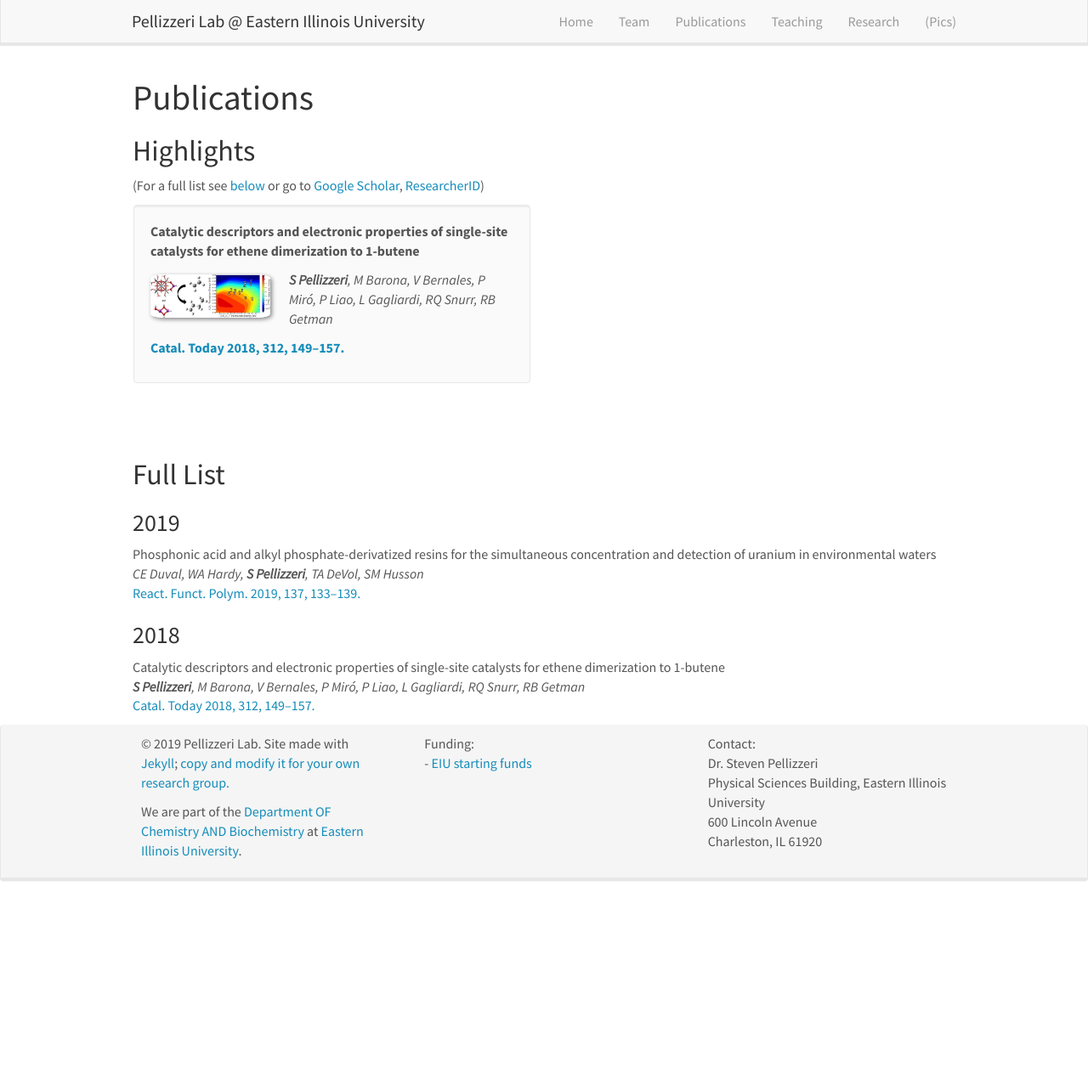
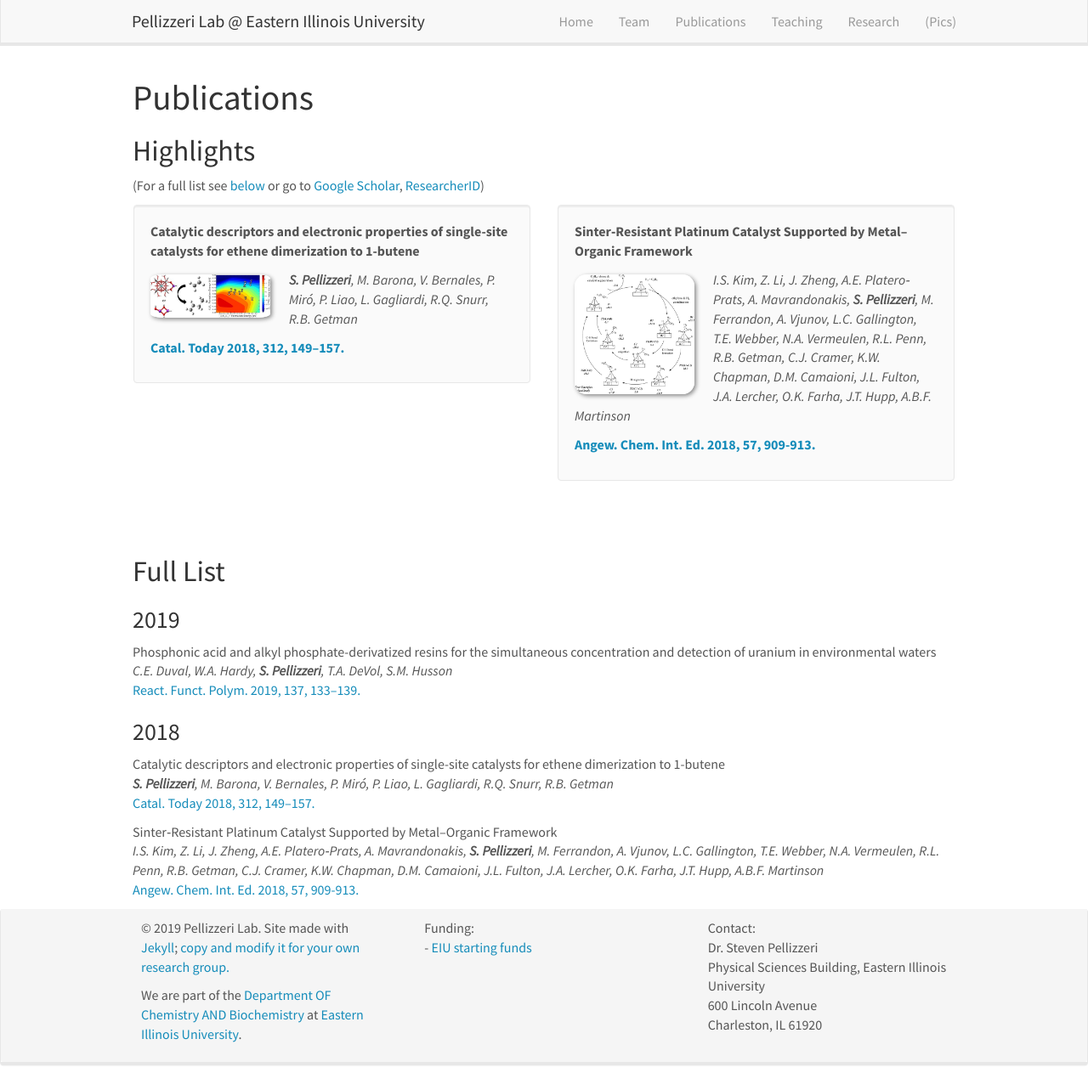
Before and after one commit to PellizzeriLab/PellizzeriLab.github.io, a Jekyll site: the page built from _pages/publications.md, in a window 1280 px wide and 1276 px high. Shown: the whole window at 85% size. Built offline with Jekyll 4.4.1, drawn with Linux system fonts in a browser that asks for light colours; nearby versions of some CDN libraries.

Commit message:
Adding Pub

```diff
--- a/_data/publist.yml
+++ b/_data/publist.yml
@@ -1,6 +1,6 @@
 ---
 -
-  authors: "CE Duval, WA Hardy, **S Pellizzeri**, TA DeVol, SM Husson"
+  authors: "C.E. Duval, W.A. Hardy, **S. Pellizzeri**, T.A. DeVol, S.M. Husson"
   description: ~
   highlight: 0
   image: ~
@@ -11,7 +11,7 @@
   title: "Phosphonic acid and alkyl phosphate-derivatized resins for the simultaneous concentration and detection of uranium in environmental waters"
   year: 2019
 -
-  authors: "**S Pellizzeri**, M Barona, V Bernales, P Miró, P Liao, L Gagliardi, RQ Snurr, RB Getman"
+  authors: "**S. Pellizzeri**, M. Barona, V. Bernales, P. Miró, P. Liao, L. Gagliardi, R.Q. Snurr, R.B. Getman"
   description: ~
   highlight: 1
   image: Ethene.jpg
@@ -21,3 +21,14 @@
   news2: ~
   title: "Catalytic descriptors and electronic properties of single-site catalysts for ethene dimerization to 1-butene"
   year: 2018
+-
+  authors: "I.S. Kim, Z. Li, J. Zheng, A.E. Platero‐Prats, A. Mavrandonakis, **S. Pellizzeri**, M. Ferrandon, A. Vjunov, L.C. Gallington, T.E. Webber, N.A. Vermeulen, R.L. Penn, R.B. Getman, C.J. Cramer, K.W. Chapman, D.M. Camaioni, J.L. Fulton, J.A. Lercher, O.K. Farha, J.T. Hupp, A.B.F. Martinson"
+  description: ~
+  highlight: 1
+  image: anie201708092-fig-0005-m.png
+  link:
+    display: "Angew. Chem. Int. Ed. 2018, 57, 909-913."
+    url: "https://doi.org/10.1002/anie.201708092"
+  news2: ~
+  title: "Sinter‐Resistant Platinum Catalyst Supported by Metal–Organic Framework"
+  year: 2018
```
Also changed, not shown: images/pubpic/anie201708092-fig-0005-m.png (added).
